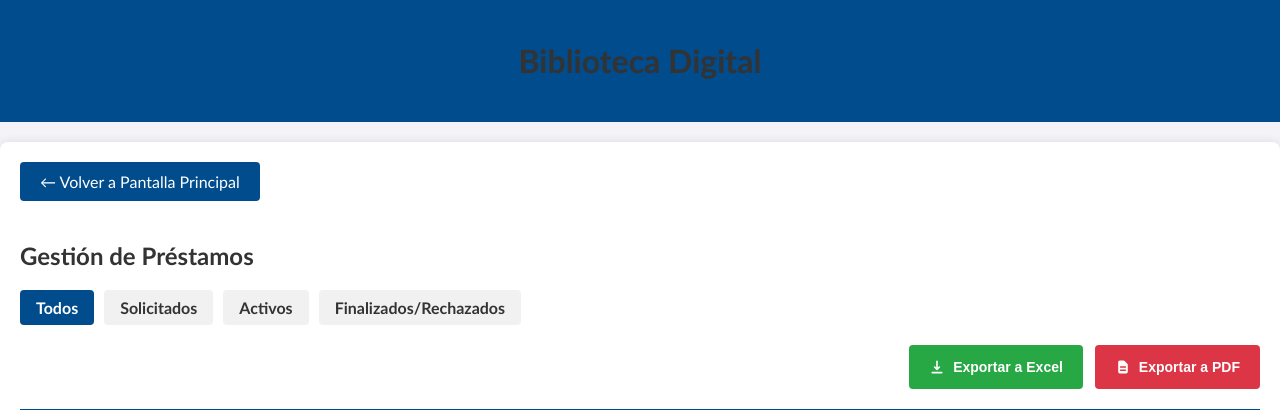
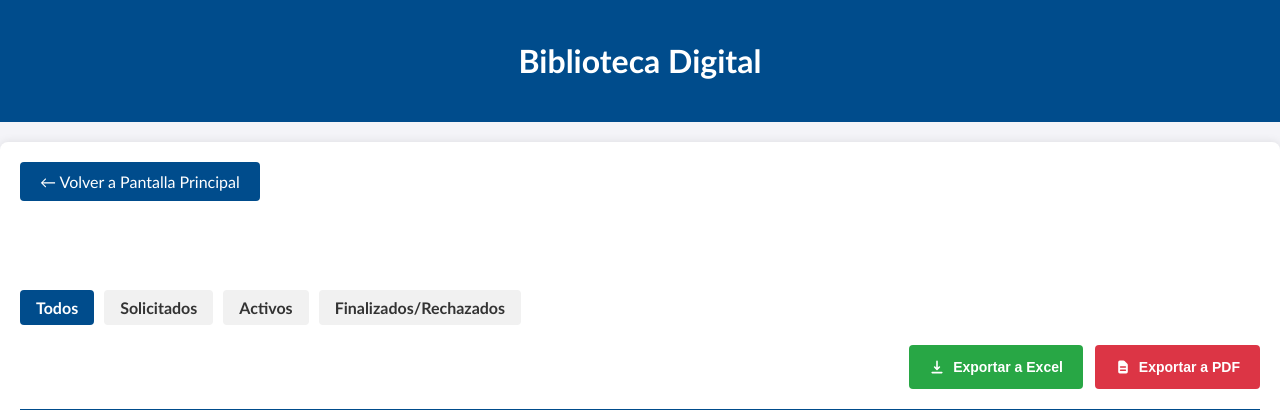
Before and after one commit to catriel458/biblioteca-210-insti, a Django app: page /libros/gestionar-prestamos/ in a window 1280 px wide. Shown: the top 410 px of the page. Run offline with Django 5.2, Linux system fonts and the light colour scheme; a user stored in the database is signed in; data comes from the database, SQL or seed files in the repository; both versions use the stored data as it was after the commit; some libraries are stand-ins or nearby versions.

Commit message:
color h2

```diff
--- a/biblioteca_digital/libros/templates/libros/gestionar_prestamos.html
+++ b/biblioteca_digital/libros/templates/libros/gestionar_prestamos.html
@@ -35,7 +35,7 @@
         }
 
         h1, h2 {
-            color: #333;
+            color: #fff;
         }
 
         .messages {
```
Also changed, not shown: biblioteca_digital/db.sqlite3.
